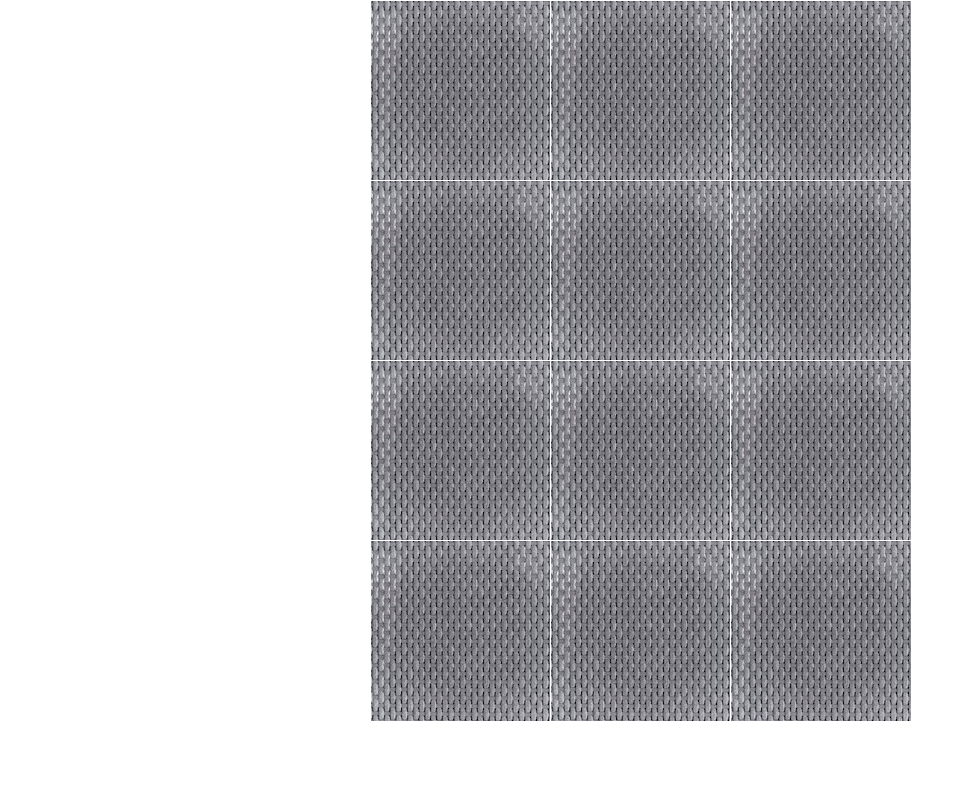
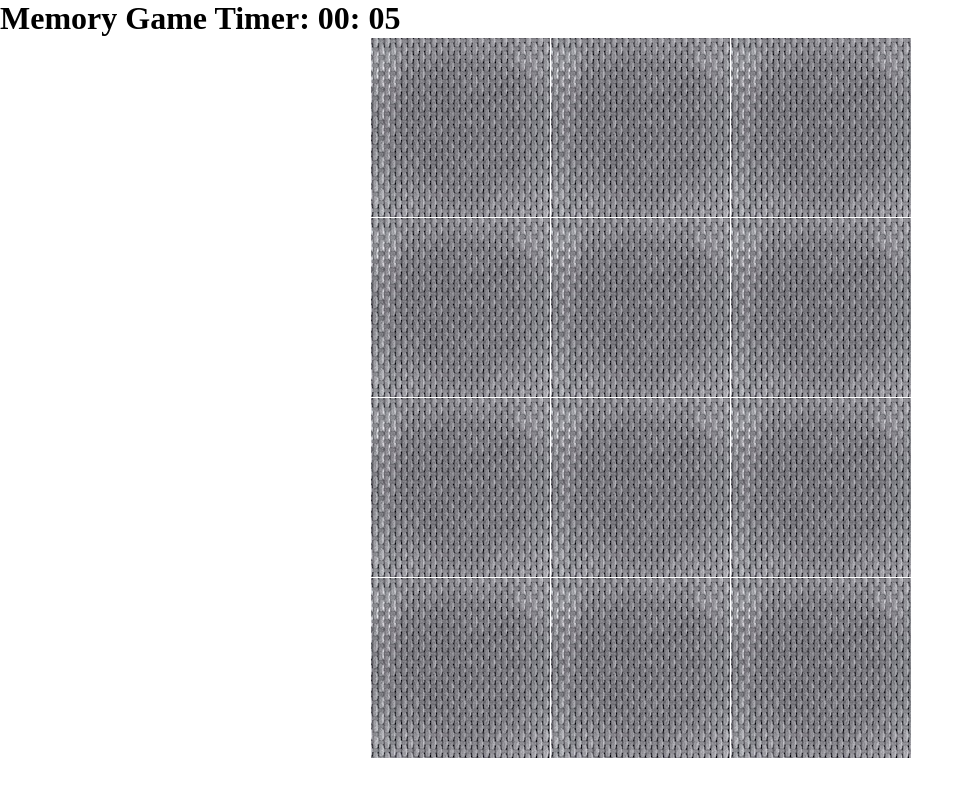
Before and after one commit to paulreece/Memory-game, a plain HTML site: page index.html in a window 1280 px wide. Shown: the whole page, without its empty margins (0-974 px from the left). Drawn offline with Linux system fonts and the light colour scheme.

Commit message:
with timer

```diff
--- a/index.html
+++ b/index.html
@@ -9,6 +9,11 @@
     <title>Paul's Memory Game</title>
 </head>
 <body>
+    <h1 id="Timer">Memory Game Timer:
+        <span id="minute">00</span>:
+        <span id="second">00</span>
+
+    </h1>
     <div class="game-container" id="gc" >
         <div class="card" id="div-1" data-framework="Antelope">
             <img class="front-face" src="images/Antelope.jpg" alt = "Antelope">
--- a/main.js
+++ b/main.js
@@ -56,4 +56,32 @@ function resetBoard() {
     })
 }) ();
 
+
+
 items.forEach(item => item.addEventListener('click', flipCard));
+
+
+
+let minutesLabel = document.getElementById('minute')
+
+let secondsLabel = document.getElementById('second')
+
+let totalSeconds = 0
+
+
+setInterval(setTime, 1000)
+
+function setTime() {
+    ++totalSeconds
+    secondsLabel.innerHTML = pad(totalSeconds%60)
+    minutesLabel.innerHTML = pad(parseInt(totalSeconds/60))
+}
+
+function pad(val) {
+    let valString = val + ''
+    if(valString.length < 2) {
+        return '0' + valString;
+    } else {
+        return valString
+    }
+}
```
